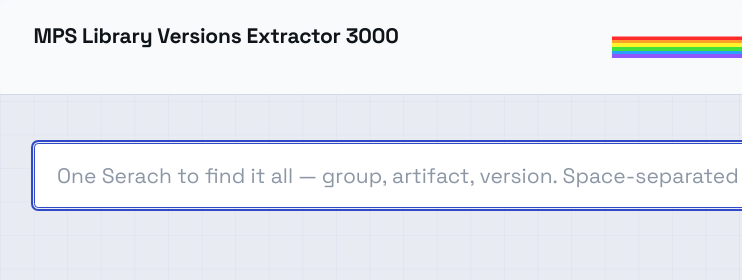
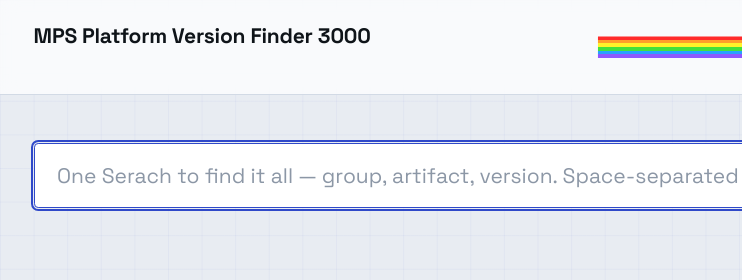
Before and after one commit to nkoester/mps-libraries-latest-version-finder, a website: page index.html in a window 1280 px wide. Shown: the top 280 px of the page, 0-742 px from the left. Drawn offline with Linux system fonts and the light colour scheme.

Commit message:
Fix naming

```diff
--- a/index.html
+++ b/index.html
@@ -1191,7 +1191,7 @@
   <body>
     <header class="masthead">
       <div class="wrap">
-        <h1 class="wordmark">MPS Library Versions Extractor 3000</h1>
+        <h1 class="wordmark">MPS Platform Version Finder 3000</h1>
 
         <div class="nyan-track" aria-hidden="true">
           <span class="nyan-trail"></span>
```
